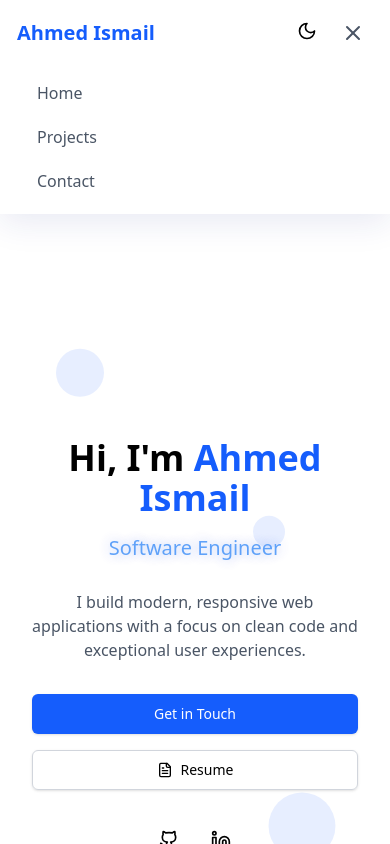
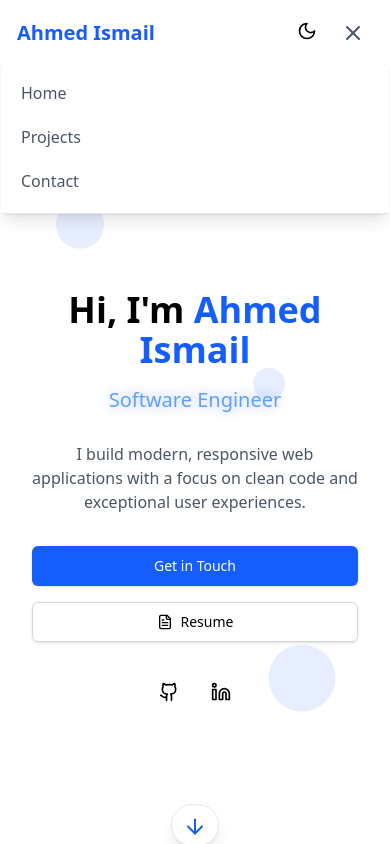
Before and after one commit to ZainAsif767/ahmed-portfolio, a React (Vite) app: page / in a window 390 px wide. Both pictures are taken after a click on the button 353 px from the left and 33 px from the top of the page. Shown: the top 844 px of the page. Built offline with nearby package versions, Linux system fonts and the light colour scheme.

Commit message:
Enhance mobile menu in Navbar component with animations using framer-motion for a smoother user experience.

```diff
--- a/src/components/Navbar.tsx
+++ b/src/components/Navbar.tsx
@@ -3,6 +3,7 @@ import { Menu, X, Moon, Sun } from "lucide-react";
 import { Link } from "react-router-dom";
 import { useTheme } from "./use-theme";
 import { Button } from "./ui/button";
+import { motion, AnimatePresence } from "framer-motion";
 
 export function Navbar() {
   const [isMenuOpen, setIsMenuOpen] = useState(false);
@@ -85,22 +86,30 @@ export function Navbar() {
         </div>
 
         {/* Mobile Menu */}
+        <AnimatePresence>
           {isMenuOpen && (
-          <div className="md:hidden">
+            <motion.div
+              className="md:hidden absolute top-full left-0 right-0 bg-white dark:bg-gray-900 border-b border-gray-200 dark:border-gray-700 shadow-lg z-40"
+              initial={{ opacity: 0, y: -10 }}
+              animate={{ opacity: 1, y: 0 }}
+              exit={{ opacity: 0, y: -10 }}
+              transition={{ duration: 0.2, ease: "easeInOut" }}
+            >
               <div className="space-y-1 px-2 pb-3 pt-2">
                 {navLinks.map((link) => (
                   <Link
                     key={link.to}
                     to={link.to}
-                  className="block rounded-md px-3 py-2 text-base font-medium text-gray-600 dark:text-gray-400 hover:bg-gray-100 dark:hover:bg-gray-800"
+                    className="block rounded-md px-3 py-2 text-base font-medium text-gray-600 dark:text-gray-400 hover:bg-gray-100 dark:hover:bg-gray-800 transition-colors"
                     onClick={() => setIsMenuOpen(false)}
                   >
                     {link.label}
                   </Link>
                 ))}
               </div>
-          </div>
+            </motion.div>
           )}
+        </AnimatePresence>
       </div>
     </nav>
   );
```
Lines whose indentation alone changed are shown as unchanged.
